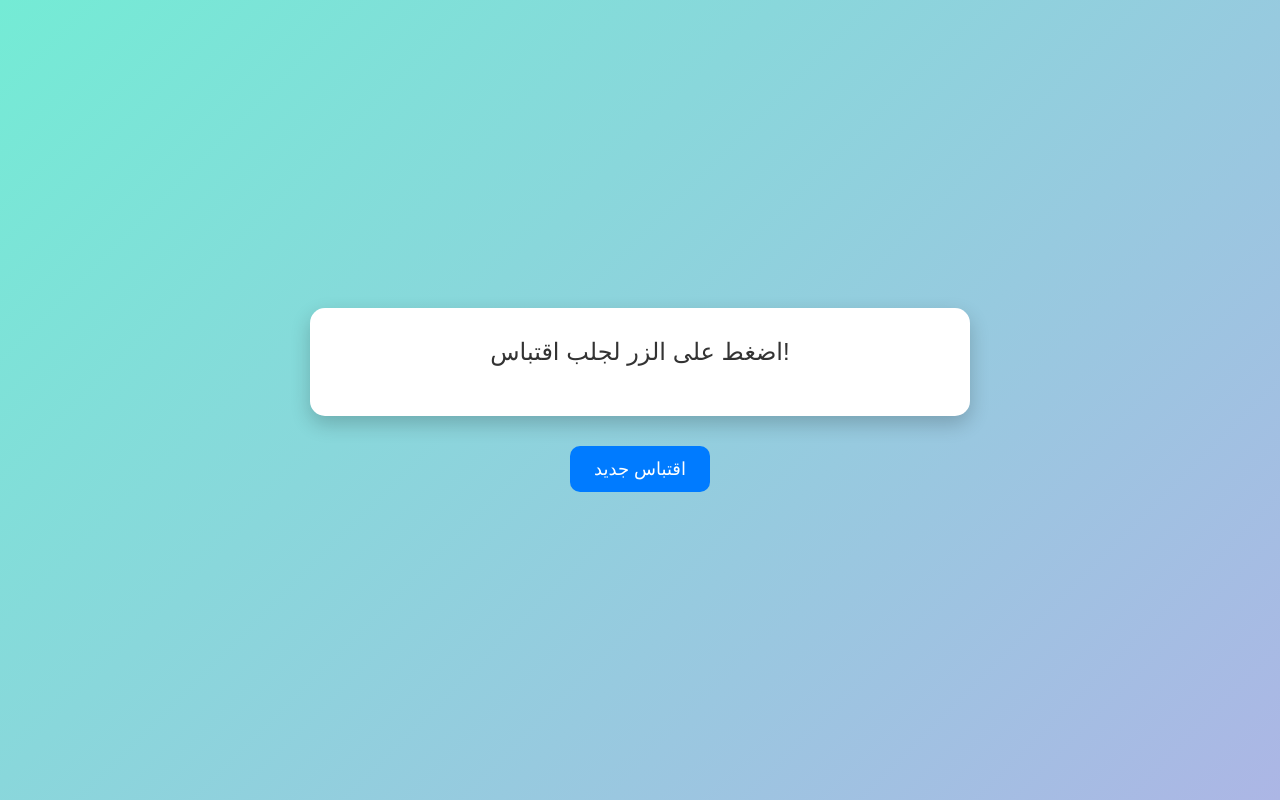
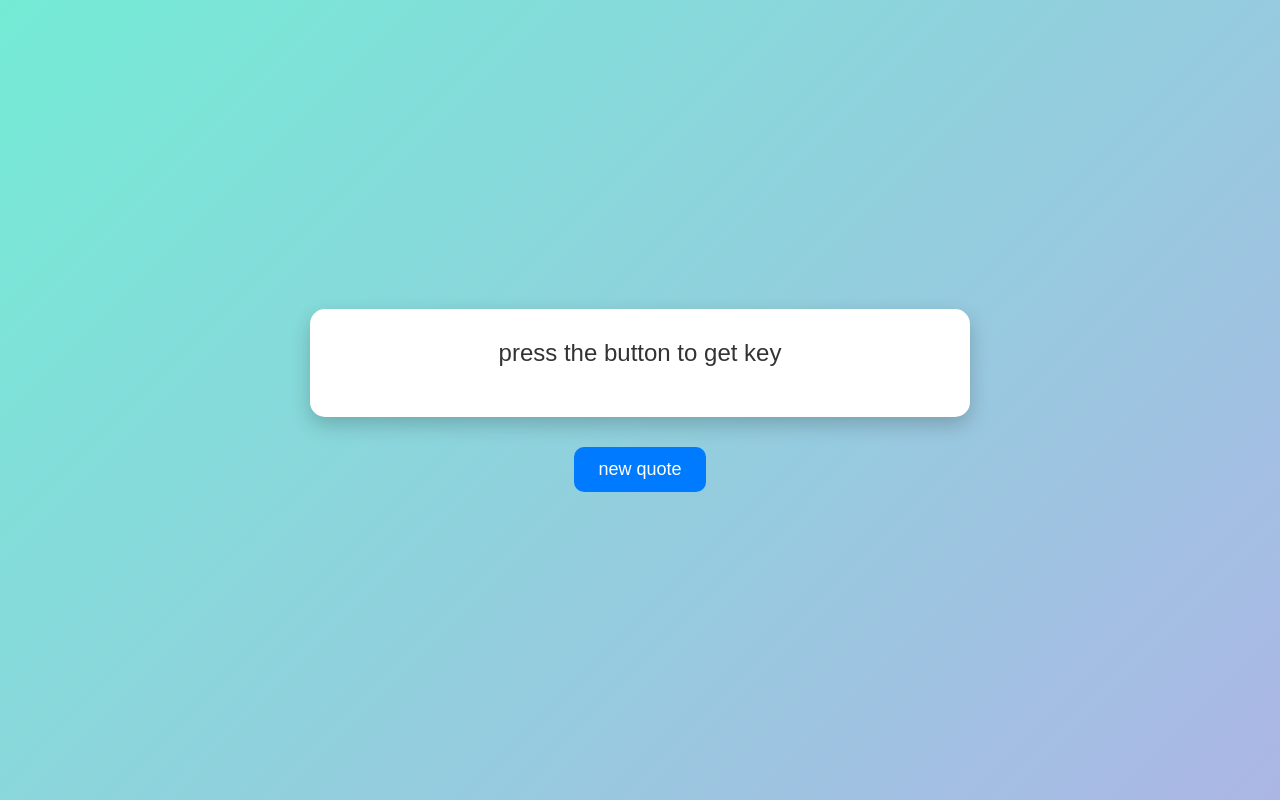
Before and after one commit to Ayoub788jf/QuoteGenerator, a plain HTML site: page index.html in a window 1280 px wide. Drawn offline with Linux system fonts and the light colour scheme.

Commit message:
Add files via upload

```diff
--- a/index.html
+++ b/index.html
@@ -2,7 +2,7 @@
 <html lang="ar">
 <head>
     <meta charset="UTF-8">
-    <title>اقتباسات داخل كروت</title>
+    <title> quote generator</title>
 <style>
     body {
         font-family: 'Cairo', sans-serif;
@@ -56,11 +56,11 @@
 <body>
 
     <div class="card">
-    <div id="quote">اضغط على الزر لجلب اقتباس!</div>
+    <div id="quote">press the button to get key</div>
     <div id="author"></div>
     </div>
 
-    <button onclick="getQuote()">اقتباس جديد</button>
+    <button onclick="getQuote()">new quote</button>
 
 <script>
     async function getQuote() {
```
Also changed, not shown: screenshot.jpg (added), 1 other file.
